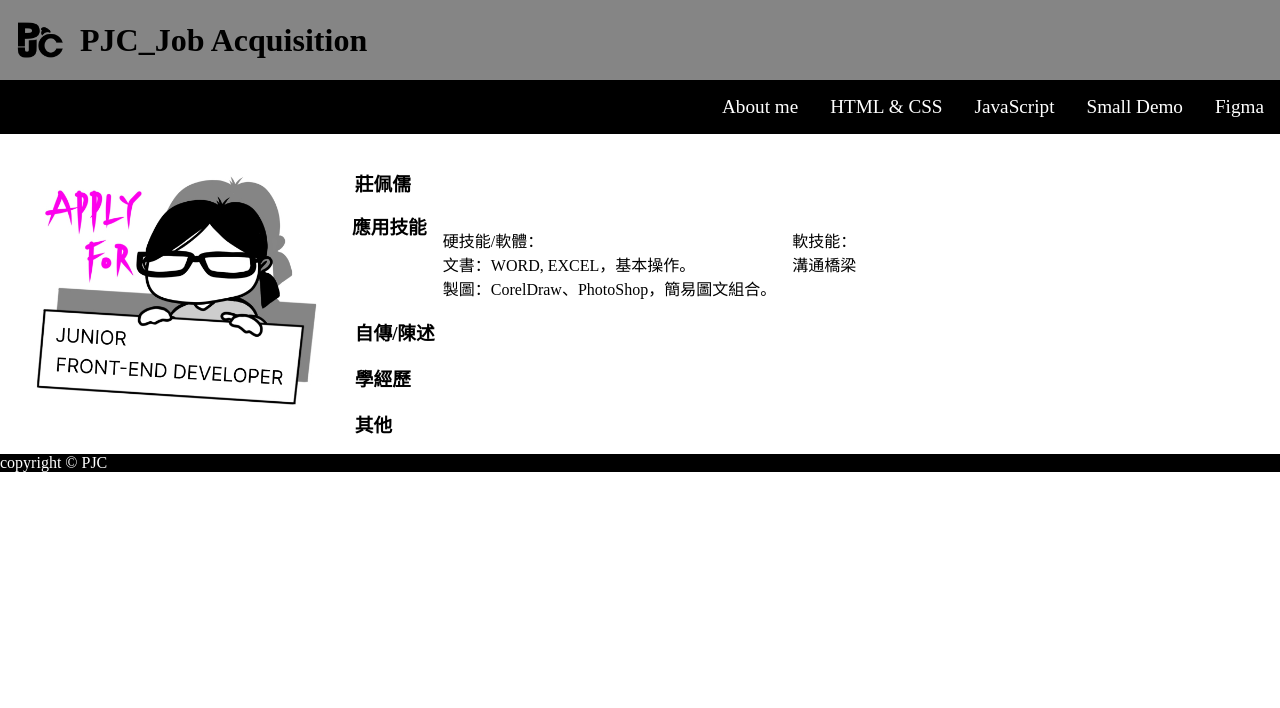
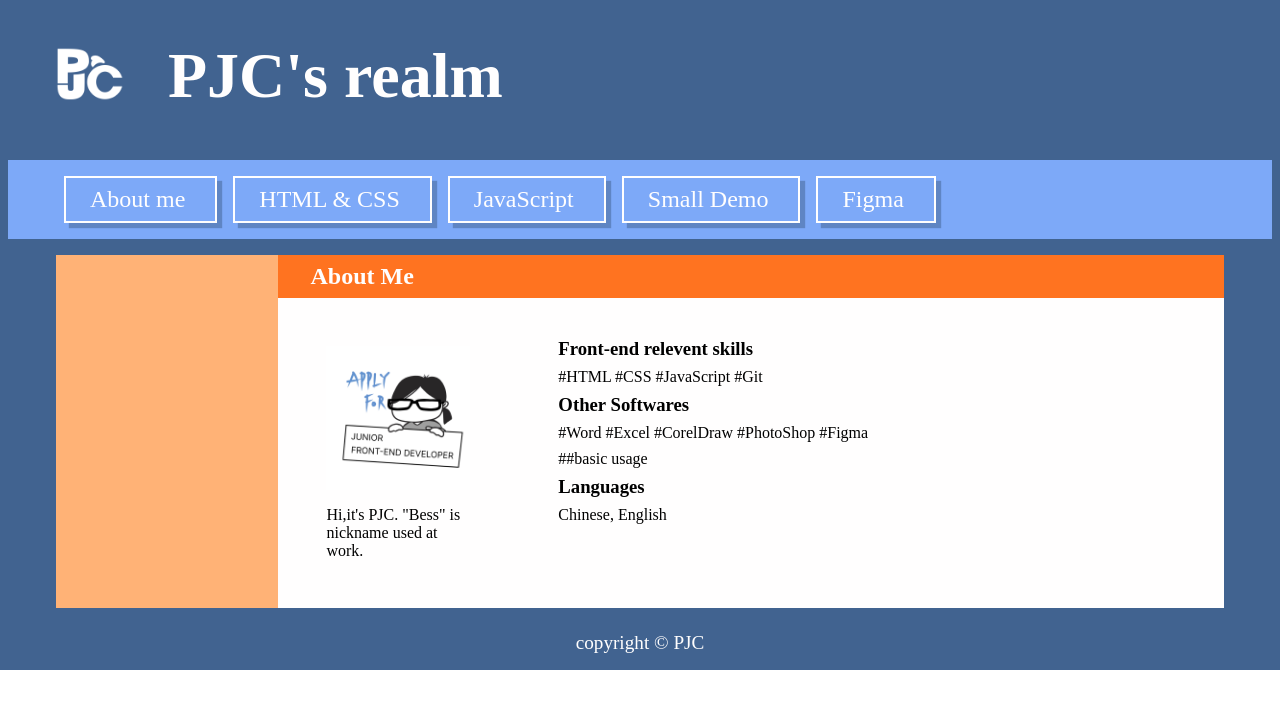
Before and after one commit to BessChuang/Job-Acquisition, a plain HTML site: page index.html in a window 1280 px wide. Drawn offline with Linux system fonts and the light colour scheme.

Commit message:
9.README新增figma tinyURL 10.重切index.html版面，nav樣式重做 11.主色更新

```diff
--- a/index.html
+++ b/index.html
@@ -11,57 +11,68 @@
 </head>
 
 <body>
+    <div class="wrapper bg_hiheavy">
+        <header>
+            <div class="headerBox flexItem">
+                <div class="imgBox"><img src="/img/filledIn_noBG_white.png" alt=""></div>
+                <h1>PJC's realm</h1>
 
-    <header class="se_gray">
-        <div><img src="/img/filledIn_noBG_black.png" alt="PJC_logo">
-            <h1>PJC_Job Acquisition</h1>
-        </div>
-        <nav class="nav_flex">
-            <a href="">About me</a>
-            <a href="">HTML & CSS</a>
-            <a href="">JavaScript</a>
-            <a href="">Small Demo</a>
-            <a href="">Figma</a>
+            </div>
+        </header>
+        <!-- header結束 -->
+        <nav class="bg_heavy c_white">
+            <ul class="flexItem">
+                <li><a href=""> About me </a></li>
+                <li><a href=""> HTML & CSS </a></li>
+                <li><a href=""> JavaScript </a></li>
+                <li><a href=""> Small Demo </a></li>
+                <li><a href=""> Figma </a></li>
+            </ul>
+        </nav>
+        <!-- nav結束 -->
+        <div class="flexItem displayBox">
+            <!-- 主要陳列區開始 -->
 
-        </nav>
-    </header>
+            <div class="displayLeft bg_light">
+            </div>
+            <!-- 純色背景空間結束，25% width -->
+            <div class="displayRight flexwrap">
+                <h2 class="bg_hilight c_white">About Me</h2>
+                <div class="flexItem bg_white" id="aboutMe">
+                    <!-- 分頁標題結束 -->
+                    <div class="meImgAndText flexWrap">
+                        <img class="displayImg" src="/img/img_applyfor1.jpg" alt="">
+                        <p>Hi,it's PJC. "Bess" is nickname used at work.</p>
+                    </div>
+                    <!-- 簡圖+簡述結束 -->
+                    <div class="meLongText">
 
-    <div class="container"> <!-- 主要說明 -->
-        <div class="aboutme_card">
-            <img src="/img/img_applyfor.jpg" alt="Apply for Front-end Developer...">
+                        <h3>Front-end relevent skills</h3>
+                        <p>#HTML #CSS #JavaScript #Git</p>
+                        <h3>Other Softwares</h3>
+                        <p>#Word #Excel #CorelDraw #PhotoShop #Figma</p>
+                        <p>##basic usage</p>
+                        <h3>Languages</h3>
+                        <p>Chinese, English</p>
+                    </div>
+                    <!-- 文字區結束 -->
 
-            <div class="aboutme_text">
-                <!-- TODO:這一塊沒有展開到視窗寬.... -->
-                <h3>莊佩儒</h3>
-                <div class="aboutme_skill">
-                    <h3>應用技能</h3>
-                    <div class="skill_left">
-                        <p>硬技能/軟體：</p>
-                        <p>文書：WORD, EXCEL，基本操作。</p>
-                        <p>製圖：CorelDraw、PhotoShop，簡易圖文組合。</p>
-                    </div>
-                    <div class="skill_right">
-                        <p>軟技能：</p>
-                        <p>溝通橋梁</p>
-                    </div>
                 </div>
-
-                <h3>自傳/陳述</h3>
-                <p></p>
-                <h3>學經歷</h3>
-                <p></p>
-                <h3>其他</h3>
-                <p></p>
-                <!-- email me -->
-                <p></p>
             </div>
-
 
         </div>
 
 
+    </div>
+
+
+    <footer class="c_white bg_hiheavy">
+        <p>copyright &#169 PJC</p>
+    </footer>
+    <!-- footer結束 -->
+    </div>
+
 </body>
 
-<footer class="bg_b">copyright &#169 PJC</footer>
 
 </html>
--- a/style.css
+++ b/style.css
@@ -1,5 +1,5 @@
-/* 看區塊邊界用的 */
-/* border: 2px solid #ff00ee; */
+/* 顏色,wrap設定 */
+/* About me葉面 */
 
 /* default部份重製 */
 * {
@@ -8,86 +8,182 @@
 }
 
 
-/* header */
-header div {
+.wrapper {
+    width: 100vw;
     display: flex;
-    justify-content: flex-start;
-    align-items: center;
-    height: 10vh;
+    flex-wrap: wrap;
 }
 
-header h1 {
-    font-size: 2em;
-    padding: 0.5em 0;
+.flexItem {
+    display: flex;
+    /* default: no-wrap */
 }
 
-header img {
-    height: 100%;
-    display: inline;
+.flexWrap {
+    display: flex;
+    flex-wrap: wrap;
+    justify-content: center;
+}
+
+.wrapper * {
+    margin: 0.5rem;
+}
+
+.headerBox {
+    height: 15vh;
+    align-items: center;
+    overflow: hidden;
+}
+
+
+/* 裝img的div */
+.imgBox {
+    width: 10vw;
+}
+
+
+header img,
+.displayImg {
+    width: 90%;
+    justify-content: center;
+}
+
+
+nav,
+.meLongText,
+.displayBox {
+    width: 100%;
+}
+
+.displayLeft {
+    width: 20%;
+    margin: 0 0 0 3rem;
+}
+
+.displayRight {
+    width: 85%;
+    margin: 0 3rem 0 0;
+}
+
+.displayRight h2 {
+    width: 100%;
+    margin: 0 3rem 0 0;
+    padding: 0.5rem 2rem;
+    font-size: 1.5rem;
+}
+
+#aboutMe {
+    width: 100%;
+    margin: 0;
+}
+
+.meImgAndText {
+    width: 30%;
+    padding: 2rem;
+}
+
+.meLongText {
+    width: 100%;
+    margin: 0;
+    padding: 2rem;
+}
+
+footer {
+    width: 100%;
+    text-align: center;
+    padding: 1rem 0;
+    font-size: 1.2rem;
+}
+
+h1 {
+    color: #fffefe;
+    font-size: 4rem;
+}
+
+nav li {
+    display: inline-block;
+    border: 2px solid #fffefe;
+    padding: 0.5rem 1rem;
+    box-shadow: 5px 5px 1px #41639081;
+}
+
+nav a {
+    color: #fffefe;
+    font-size: 1.5rem;
+    border-radius: 50;
+    text-decoration: none;
+}
+
+nav li:hover {
+    /* background: #41639081; */
+    /* opacity of hiheavy */
+    background: #ff7320;
+    text-decoration: underline;
+    transform: scale(1.1);
+}
+
+nav a::after {
+    content: url();
 }
 
 
 
-/* nav */
+/* present color settings
+_black #858585
+_white #fffefe
+_hiheavy #3d537a ,dark blue
+_heavy    #416390 ,blue
+_light    #ffb276 ,pinkish orange
+_hilight #ff7320 ,orange
+*/
 
-nav {
-    display: flex;
-    justify-content: right;
+/* .c_ for filled in */
+/* .bg_ for background */
+
+.c_black {
+    color: #858585;
 }
 
-nav a {
-    display: inline-block;
-    padding: 1rem;
-    font-size: 1.2em;
-    text-decoration: none;
-}
-
-nav a:hover {
-    background-color: #ff00ee;
-    text-decoration: underline;
-}
-
-/* theme color：
-    background/primary color： black #000000, white #ffffff,
-    highlight： magenta #ff00ee,
-    secondary color：gray #858585, light gray #cdcdcd, */
-
-nav,
-footer,
-nav a {
-    background: black;
-    color: white;
-}
-
-
-.highli_ {
-    background: #ff00ee;
-}
-
-.se_gray {
+.bg_black {
     background: #858585;
 }
 
-.se_ligray {
-    background: #cdcdcd;
+.c_white {
+    color: #fffefe;
 }
 
-/* aboutme */
-
-
-.container img {
-    height: 40vh
+.bg_white {
+    background: #fffefe;
 }
 
-.aboutme_card,
-.aboutme_skill {
-    display: flex;
-    width: 100%;
+.c_hiheavy {
+    color: #416390;
 }
 
-.aboutme_text,
-.aboutme_text>h3,
-.aboutme_text div {
-    padding-left: 1em;
-    padding-top: 1em;
+.bg_hiheavy {
+    background: #416390;
 }
+
+.c_heavy {
+    color: #7da9f8;
+}
+
+.bg_heavy {
+    background: #7da9f8;
+}
+
+.c_light {
+    color: #ffb276;
+}
+
+.bg_light {
+    background: #ffb276;
+}
+
+.c_hilight {
+    color: #ff7320;
+}
+
+.bg_hilight {
+    background: #ff7320;
+}
```
Also changed, not shown: img/filledIn_noBG_white.png (added), img/img_applyfor.jpg (deleted), img/img_applyfor1.jpg (added), img/img_empty.jpg (deleted), 1 other file.
